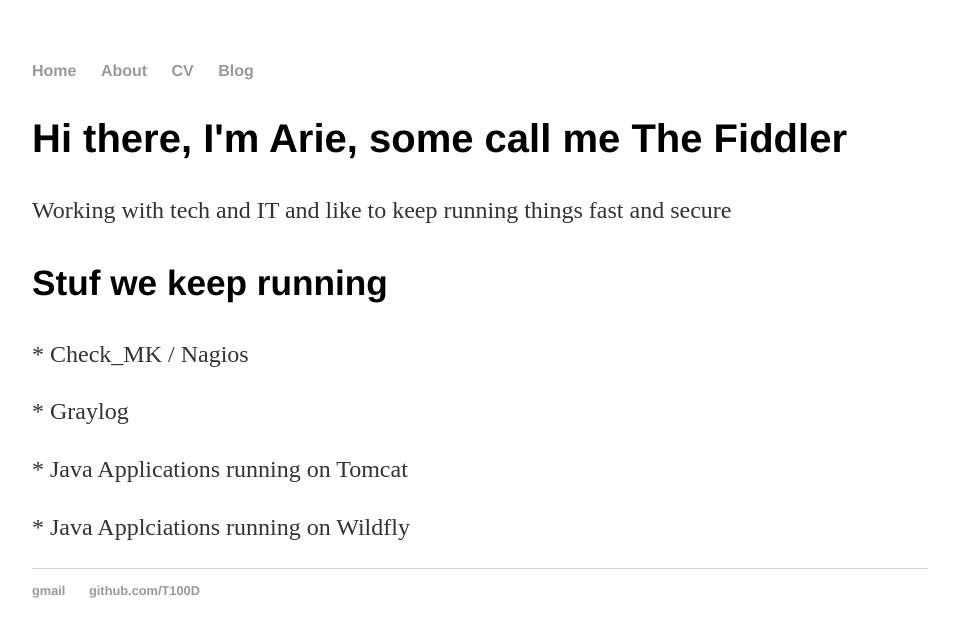
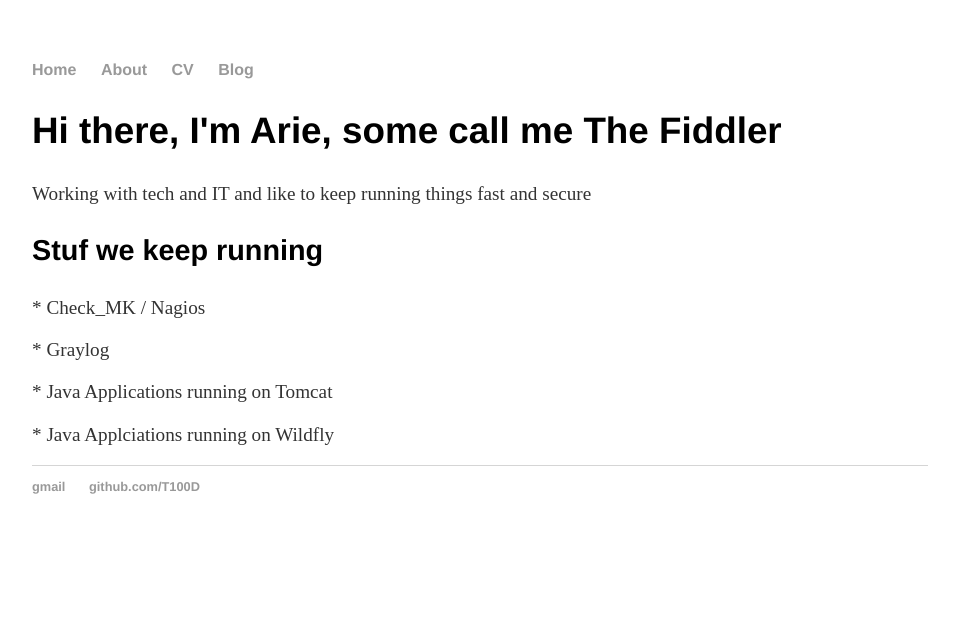
Before and after one commit to T100D/T100D.github.io, a Jekyll site: the page built from index.html, in a window 1280 px wide. Shown: the top 637 px of the page, without its empty margins (160-1119 px from the left). Built offline with Jekyll 4.4.1, drawn with Linux system fonts in a browser that asks for light colours.

Commit message:
Update main.css

```diff
--- a/css/main.css
+++ b/css/main.css
@@ -3,13 +3,13 @@ body { margin: 60px auto; width: 70%; }
 a { text-decoration: none; color: #999; }
 a:hover { text-decoration: underline; }
 
-p, ul { font-size: 1.5em; line-height: 1.4em; color: #333; }
+p, ul { font-size: 1.2em; line-height: 1.2em; color: #333; }
 
 h1, h2, h3, h4 { font-family: 'Helvetica', 'Arial', 'Sans-Serif'; }
-h1 { font-size: 2.7em;  }
-h2 { font-size: 2.5em; }
-h3 { font-size: 2.2em; }
-h4 { font-size: 1.8em; }
+h1 { font-size: 2.5em;  }
+h2 { font-size: 2.3em; }
+h3 { font-size: 1.8em; }
+h4 { font-size: 1.5em; }
 
 nav ul, footer ul { font-size: 1em; font-family: 'Helvetica', 'Arial', 'Sans-Serif'; padding: 0px; list-style: none; font-weight: bold; }
 nav ul li, footer ul li { display: inline; margin-right: 20px; }
```
